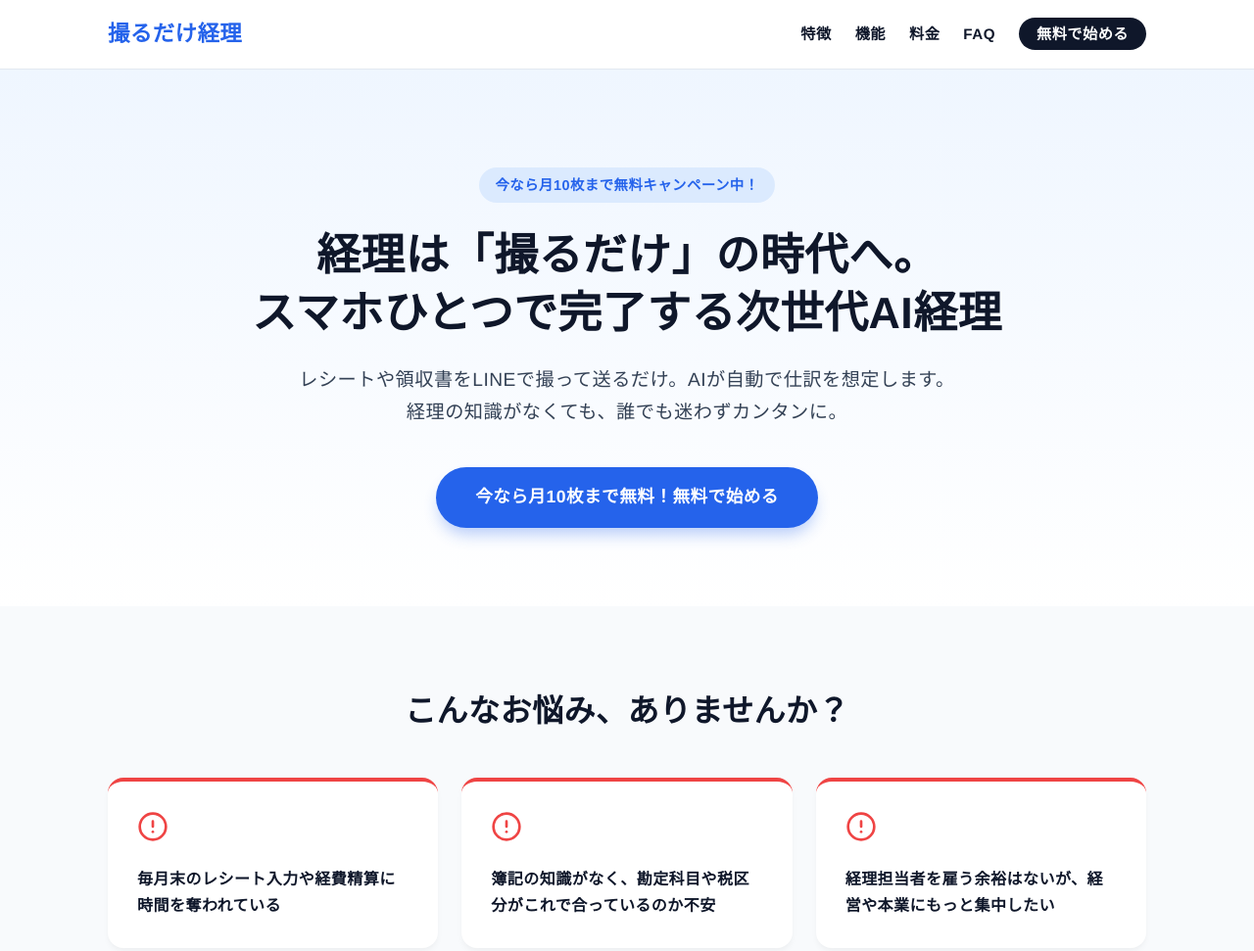
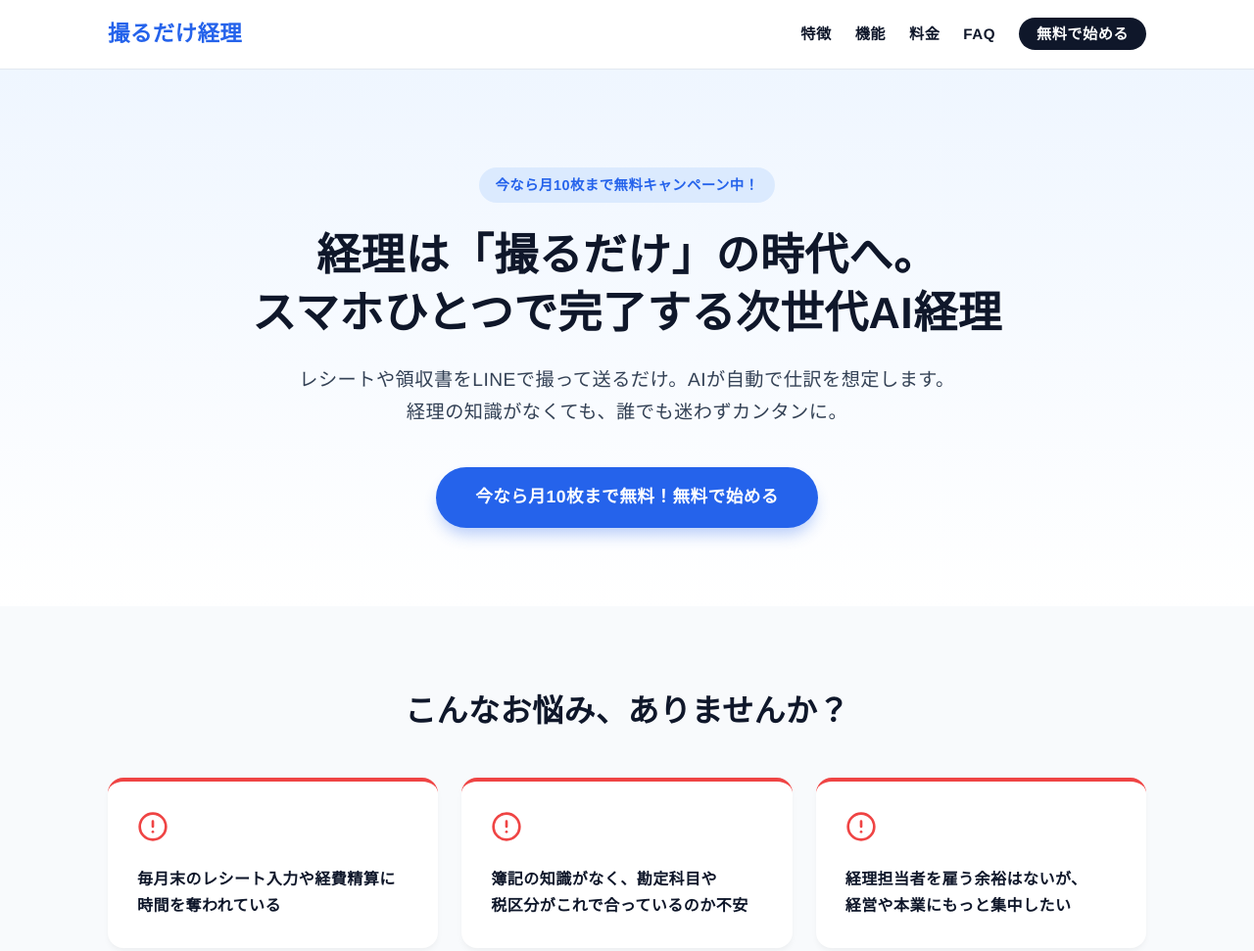
Before and after one commit to Tumugi-Capital/torudakekeiri, a plain HTML site: page index.html in a window 1280 px wide. Shown: the top 971 px of the page at 98% size. Drawn offline with Linux system fonts and the light colour scheme.

Commit message:
Update index.html

```diff
--- a/index.html
+++ b/index.html
@@ -607,13 +607,13 @@
                         <div class="issue-card-icon">
                             <svg xmlns="http://www.w3.org/2000/svg" width="32" height="32" viewBox="0 0 24 24" fill="none" stroke="currentColor" stroke-width="2" stroke-linecap="round" stroke-linejoin="round"><circle cx="12" cy="12" r="10"/><line x1="12" y1="8" x2="12" y2="12"/><line x1="12" y1="16" x2="12.01" y2="16"/></svg>
                         </div>
-                        <p>簿記の知識がなく、勘定科目や税区分がこれで合っているのか<span class="nowrap">不安</span></p>
+                        <p>簿記の知識がなく、勘定科目や<br>税区分がこれで合っているのか<span class="nowrap">不安</span></p>
                     </div>
                     <div class="issue-card">
                         <div class="issue-card-icon">
                             <svg xmlns="http://www.w3.org/2000/svg" width="32" height="32" viewBox="0 0 24 24" fill="none" stroke="currentColor" stroke-width="2" stroke-linecap="round" stroke-linejoin="round"><circle cx="12" cy="12" r="10"/><line x1="12" y1="8" x2="12" y2="12"/><line x1="12" y1="16" x2="12.01" y2="16"/></svg>
                         </div>
-                        <p>経理担当者を雇う余裕はないが、経営や本業にもっと<span class="nowrap">集中したい</span></p>
+                        <p>経理担当者を雇う余裕はないが、<br>経営や本業にもっと<span class="nowrap">集中したい</span></p>
                     </div>
                 </div>
             </div>
@@ -740,7 +740,7 @@
             <div class="container">
                 <h2>さあ、面倒な経理を自動化しましょう</h2>
                 <!-- 下部CTAエリアのボタン -->
-                <a href="https://lin.ee/RYKWAXN" class="btn-cta" target="_blank" rel="noopener noreferrer">今なら月10枚まで無料！無料で始める</a>
+                <a href="https://lin.ee/RYKWAXN" class="btn-cta" target="_blank" rel="noopener noreferrer">今なら月10枚まで無料！LINEで始める</a>
             </div>
         </section>
     </main>
```
